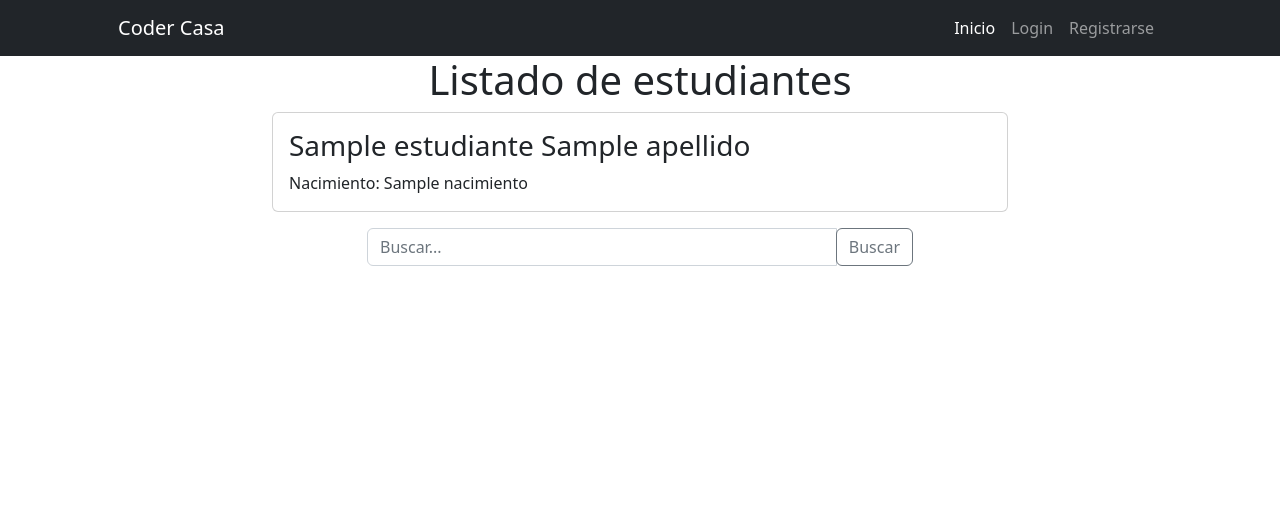
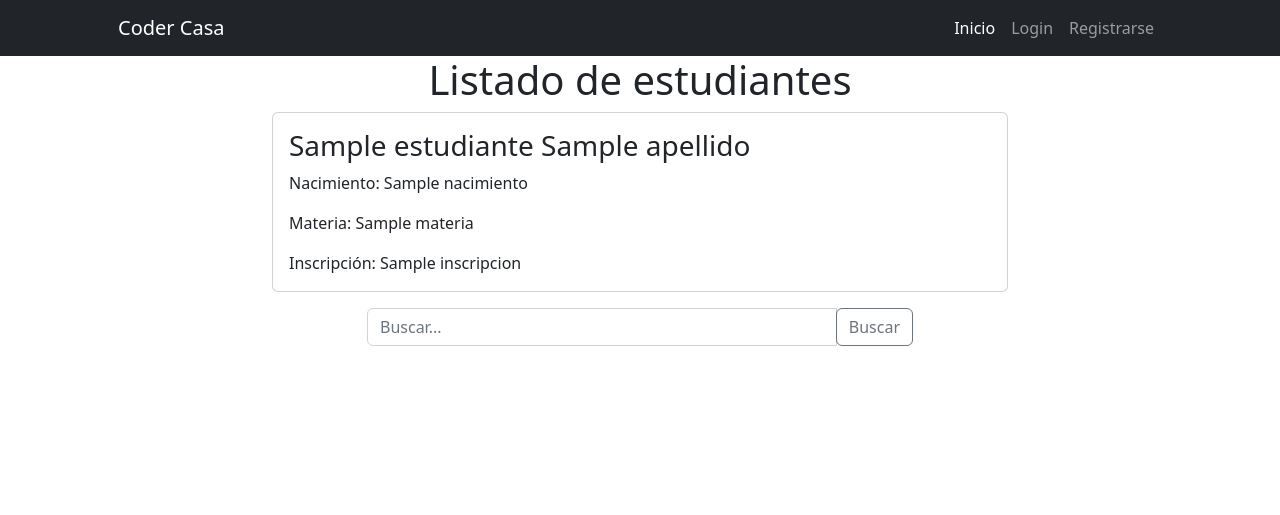
Before and after one commit to SantiPajon/Escuela, a Django app: template Clase/templates/Clase/estudiante_list.html in a window 1280 px wide. Shown: the top 515 px of the page. Run offline with Django 3.2, Linux system fonts and the light colour scheme; the template is opened without the code that fills it: most values are stand-ins (such as "Sample title", 1, 10 or a date in 2020); some libraries are stand-ins or nearby versions.

Commit message:
feat: mejorando html

```diff
--- a/Clase/forms.py
+++ b/Clase/forms.py
@@ -5,7 +5,7 @@ from . import models
 class EstudianteForm(forms.ModelForm):
     class Meta:
         model = models.Estudiante
-        fields = ["nombre","apellido","nacimiento"]
+        fields = ["nombre","apellido","nacimiento","materia"]
 
 class ProfesorForm(forms.ModelForm):
     class Meta:
--- a/Clase/models.py
+++ b/Clase/models.py
@@ -1,4 +1,5 @@
 from django.db import models
+from django.utils import timezone
 
 class Curso(models.Model):
     nombre = models.CharField(max_length=255, unique=True)
@@ -15,6 +16,8 @@ class Estudiante(models.Model):
     nombre = models.CharField(max_length=255)
     apellido = models.CharField(max_length=255)
     nacimiento = models.DateField(null=True, blank=True)
+    materia = models.ForeignKey(Curso, on_delete=models.SET_NULL,null=True)
+    inscripcion = models.DateTimeField(default=timezone.now)
 
 
     def __str__(self) -> str:
--- a/Clase/templates/Clase/estudiante_list.html
+++ b/Clase/templates/Clase/estudiante_list.html
@@ -21,6 +21,8 @@
           {% else %}
           <p class="card-text">Nacimiento: No hay registro</p>
           {% endif %}
+          <p class="card-text">Materia: {{ estudiante.materia }}</p>
+          <p class="card-text">Inscripción: {{ estudiante.inscripcion }}</p>
           {% if user.is_staff %}
           <a href="{% url 'Clase:estudiante_delete' estudiante.id %}" class="btn btn-primary">Eliminar</a>
           {% endif %}
@@ -44,4 +46,5 @@
   </div>
 </div>
 
+
 {% endblock content %}
```
Also changed, not shown: Clase/migrations/0004_estudiante_inscripcion_estudiante_materia_and_more.py (added), db.sqlite3. Lines whose indentation alone changed are shown as unchanged.
